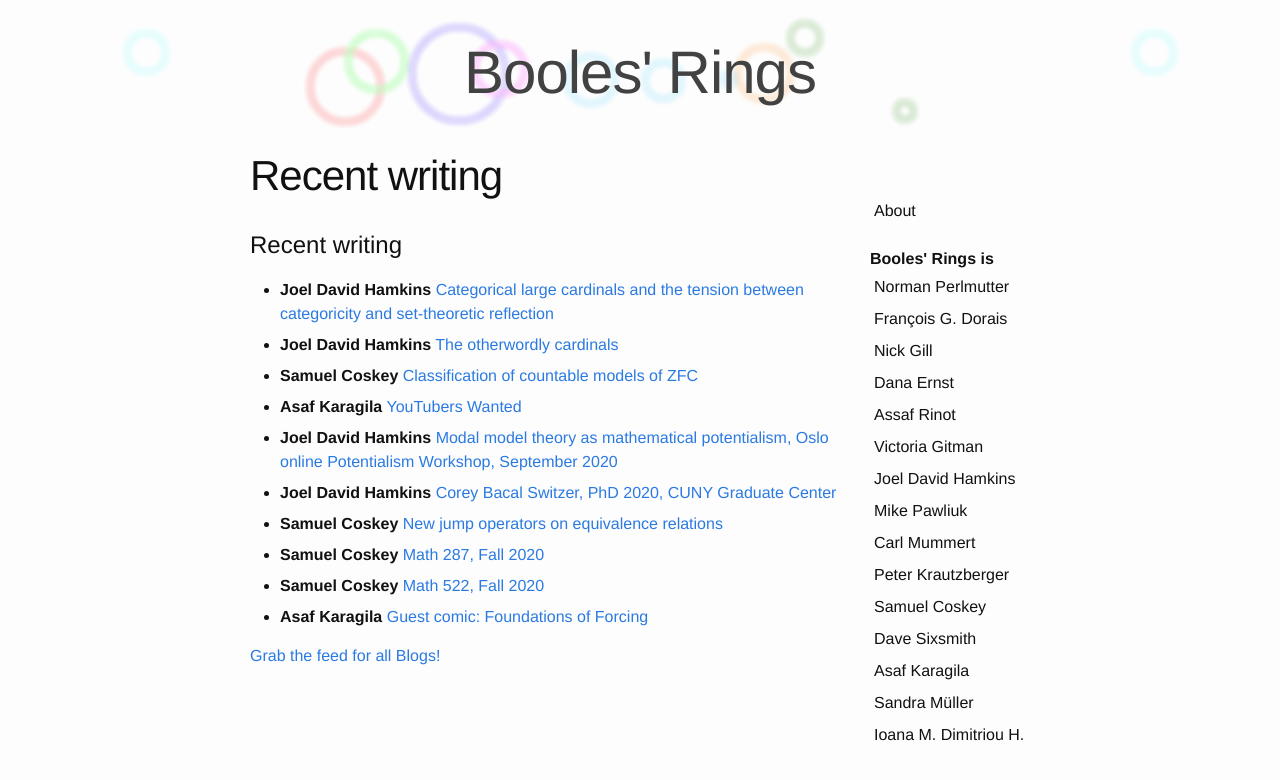
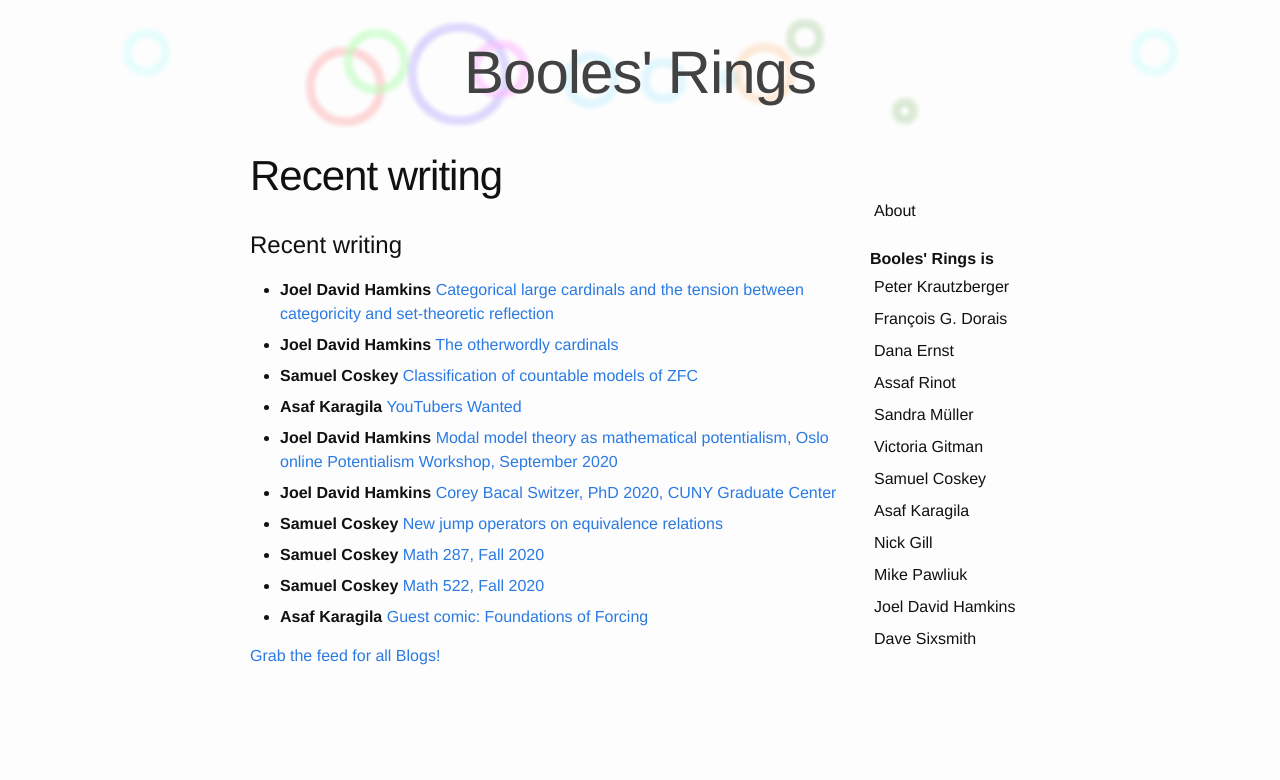
Before and after one commit to boolesrings/boolesrings.org, a Jekyll site: the page built from index.md, in a window 1280 px wide. Shown: the top 780 px of the page. Built offline with Jekyll 4.4.1, drawn with Linux system fonts in a browser that asks for light colours; our own code applies the rules of GitHub Pages for plain Markdown files.

Commit message:
fix(sidebar): hide former members

```diff
--- a/_includes/sidebar-secondary.html
+++ b/_includes/sidebar-secondary.html
@@ -7,14 +7,14 @@
   <a href="https://scoskey.org/" title="Samuel Coskey">Samuel Coskey</a>
   <a href="http://www.peterkrautzberger.org/" title="Peter Krautzberger">Peter Krautzberger</a>
   <a href="http://jdh.hamkins.org/" title="Joel David Hamkins">Joel David Hamkins</a>
-  <a href="http://normanspace.org/" title="Norman Perlmutter">Norman Perlmutter</a>
+  <!-- <a href="http://normanspace.org/" title="Norman Perlmutter">Norman Perlmutter</a> -->
   <a href="https://muellersandra.github.io/" title="Sandra Müller">Sandra Müller</a>
   <a href="http://blog.assafrinot.com/" title="Assaf Rinot">Assaf Rinot</a>
-  <a href="http://m6c.org/w/blog/" title="Carl Mummert">Carl Mummert</a>
+  <!-- <a href="http://m6c.org/w/blog/" title="Carl Mummert">Carl Mummert</a> -->
   <a href="https://dcernst.github.io/" title="Dana Ernst">Dana Ernst</a>
   <a href="https://nickpgill.github.io/" title="Nick Gill">Nick Gill</a>
   <a href="https://sixsmith2017.wordpress.com/" title="Dave Sixsmith">Dave Sixsmith</a>
-  <a href="http://ioa.re" title="Ioana M. Dimitriou H.">Ioana M. Dimitriou H.</a>
+  <!-- <a href="http://ioa.re" title="Ioana M. Dimitriou H.">Ioana M. Dimitriou H.</a> -->
 </nav>
 <script type="text/javascript">
   for (var i = document.getElementById("boolesrings-list").children.length; i >= 0; i--)
```
